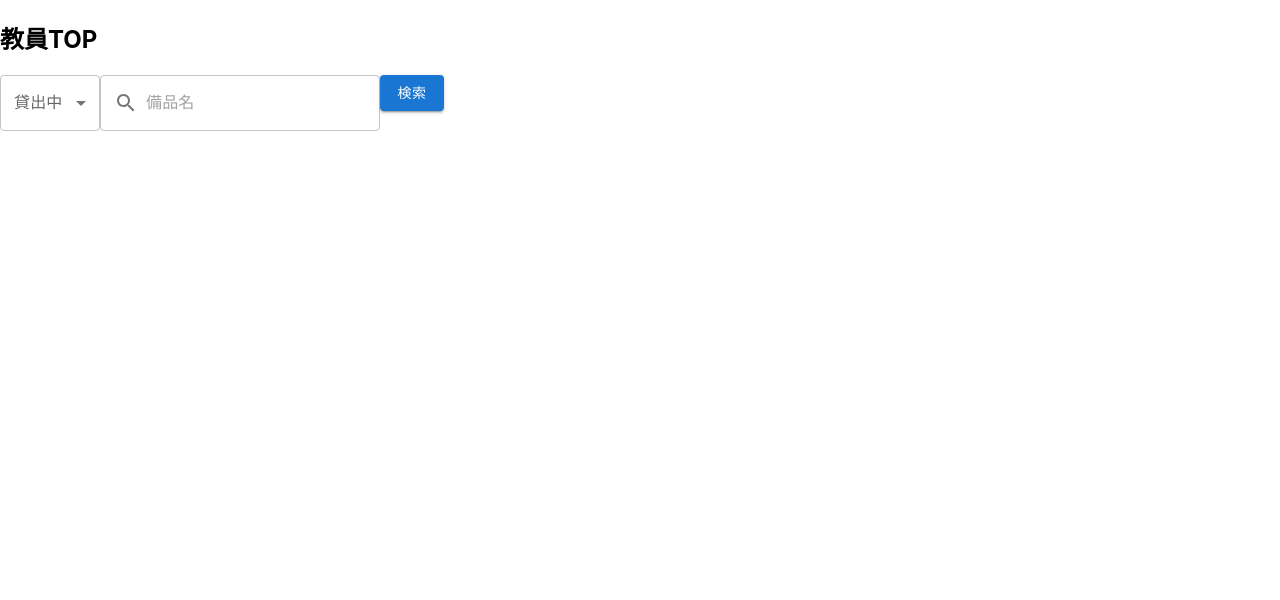
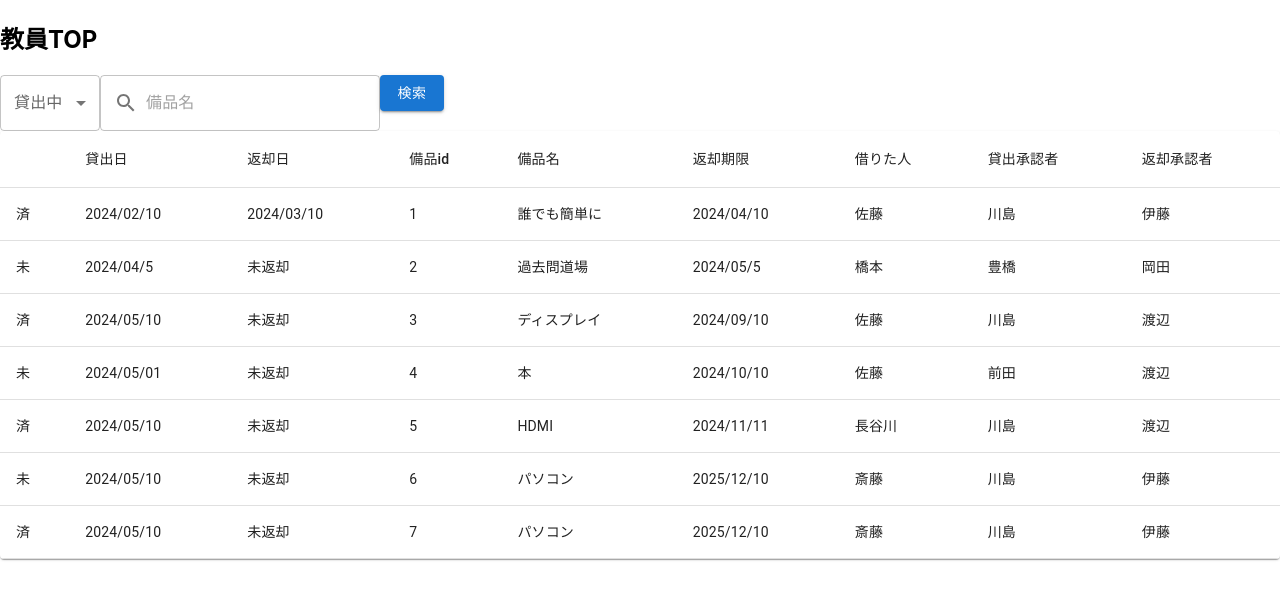
Before and after one commit to takumiTakahata/equipment_management_system, a React (Create React App) app in the folder app/: page /teacher_top in a window 1280 px wide. Shown: the top 600 px of the page. Built offline with nearby package versions, Linux system fonts and the light colour scheme.

Commit message:
貸出履歴の一覧表示

```diff
--- a/app/src/components/teacher_top.tsx
+++ b/app/src/components/teacher_top.tsx
@@ -6,6 +6,13 @@ import TextField from "@mui/material/TextField";
 import InputAdornment from "@mui/material/InputAdornment";
 import SearchIcon from "@mui/icons-material/Search";
 import Button from "@mui/material/Button";
+import Paper from "@mui/material/Paper";
+import Table from "@mui/material/Table";
+import TableBody from "@mui/material/TableBody";
+import TableCell from "@mui/material/TableCell";
+import TableContainer from "@mui/material/TableContainer";
+import TableHead from "@mui/material/TableHead";
+import TableRow from "@mui/material/TableRow";
 
 function createLoanHistory(
   loan_date: string, //貸出日
@@ -20,16 +27,92 @@ function createLoanHistory(
   return {
     loan_date,
     return_date,
-    equipment_id: product_id,
-    equipment_name: product_name,
-    return_deadline: deadline,
+    product_id: product_id,
+    product_name: product_name,
+    deadline: deadline,
     borrower,
     loan_approver,
     return_approver,
   };
 }
 
+//テストデータ
+const rows = [
+  createLoanHistory(
+    "2024/02/10",
+    "2024/03/10",
+    1,
+    "誰でも簡単に",
+    "2024/04/10",
+    "佐藤",
+    "川島",
+    "伊藤"
+  ),
+  createLoanHistory(
+    "2024/04/5",
+    "未返却",
+    2,
+    "過去問道場",
+    "2024/05/5",
+    "橋本",
+    "豊橋",
+    "岡田"
+  ),
+  createLoanHistory(
+    "2024/05/10",
+    "未返却",
+    3,
+    "ディスプレイ",
+    "2024/09/10",
+    "佐藤",
+    "川島",
+    "渡辺"
+  ),
+  createLoanHistory(
+    "2024/05/01",
+    "未返却",
+    4,
+    "本",
+    "2024/10/10",
+    "佐藤",
+    "前田",
+    "渡辺"
+  ),
+  createLoanHistory(
+    "2024/05/10",
+    "未返却",
+    5,
+    "HDMI",
+    "2024/11/11",
+    "長谷川",
+    "川島",
+    "渡辺"
+  ),
+  createLoanHistory(
+    "2024/05/10",
+    "未返却",
+    6,
+    "パソコン",
+    "2025/12/10",
+    "斎藤",
+    "川島",
+    "伊藤"
+  ),
+  createLoanHistory(
+    "2024/05/10",
+    "未返却",
+    7,
+    "パソコン",
+    "2025/12/10",
+    "斎藤",
+    "川島",
+    "伊藤"
+  ),
+];
+
 function TeacherTop() {
+  // createLoanHistory(...data);
+
   return (
     <div>
       <h2>教員TOP</h2>
@@ -55,6 +138,46 @@ function TeacherTop() {
           検索
         </Button>
       </form>
+      <TableContainer component={Paper} className="tablecontainer">
+        <Table aria-label="simple table">
+          <TableHead>
+            <TableRow>
+              <TableCell></TableCell>
+              <TableCell>貸出日</TableCell>
+              <TableCell>返却日</TableCell>
+              <TableCell>備品id</TableCell>
+              <TableCell>備品名</TableCell>
+              <TableCell>返却期限</TableCell>
+              <TableCell>借りた人</TableCell>
+              <TableCell>貸出承認者</TableCell>
+              <TableCell>返却承認者</TableCell>
+            </TableRow>
+          </TableHead>
+          <TableBody>
+            {rows.map((item) => (
+              <TableRow key={item.loan_date}>
+                <TableCell>
+                  {item.product_id % 2 === 1 ? (
+                    <div className="red_circle">済</div>
+                  ) : (
+                    <div className="green_circle">未</div>
+                  )}
+                </TableCell>
+                <TableCell component="th" scope="row">
+                  {item.loan_date}
+                </TableCell>
+                <TableCell>{item.return_date}</TableCell>
+                <TableCell>{item.product_id}</TableCell>
+                <TableCell>{item.product_name}</TableCell>
+                <TableCell>{item.deadline}</TableCell>
+                <TableCell>{item.borrower}</TableCell>
+                <TableCell>{item.loan_approver}</TableCell>
+                <TableCell>{item.return_approver}</TableCell>
+              </TableRow>
+            ))}
+          </TableBody>
+        </Table>
+      </TableContainer>
     </div>
   );
 }
```
